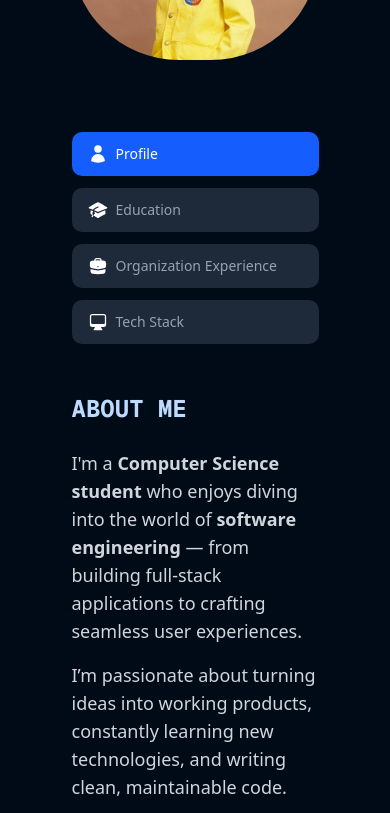
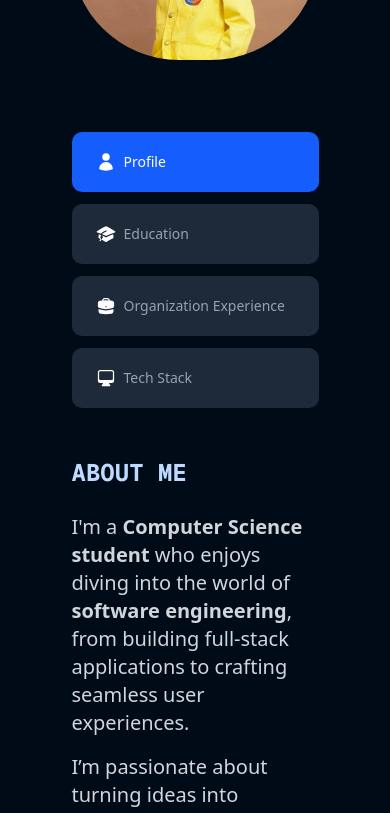
Before and after one commit to HilmyAmmar/portofolio, a Next.js app: page / in a window 390 px wide. Shown: the part 1000-1813 px from the top of the page. Built offline with nearby package versions, Linux system fonts and the light colour scheme.

Commit message:
[STYLE] Improve responsiveness for some section

```diff
--- a/src/app/components/HomePage.tsx
+++ b/src/app/components/HomePage.tsx
@@ -52,7 +52,7 @@ export default function HomePage({ projects }: { projects: any[] }) {
       {!isMobile ? (
         <WavyBackground backgroundFill="#000B18" containerClassName="h-screen">
           <motion.div className="sticky top-0">
-            <div className="w-[80vw] lg:w-[60vw]">
+            <div className="w-[80vw] md:w-[70vw] lg:w-[60vw] xl:w-[50vw] 2xl:w-[40vw]">
               <TextGenerateEffect
                 words={"Hi, I'm "}
                 className="text-xl text-blue-200"
@@ -127,7 +127,7 @@ export default function HomePage({ projects }: { projects: any[] }) {
             initial="hidden"
             animate={imgInView ? "visible" : "hidden"}
             transition={{duration: 1}}
-            className="flex-shrink-0 rounded-full overflow-hidden mb-6 w-[80%] md:w-[70%] lg:w-[60%] xl:w=[50%] 2xl:w-[35%]"
+            className="flex-shrink-0 rounded-full overflow-hidden mb-6 w-[80%] md:w-[70%] lg:w-[60%] xl:w=[50%] 2xl:w-[35%] 2xl:-ml-50"
           >
             <Image
               src="/image/228494.jpg"
--- a/src/app/components/aboutMe.tsx
+++ b/src/app/components/aboutMe.tsx
@@ -15,10 +15,10 @@ const tabs = [
     icon: UserIcon,
     content: (
 
-      <div className="space-y-4 text-gray-300 text-lg">
+      <div className="space-y-4 text-gray-300 text-xl">
         <HyperText className="text-blue-200 text-2xl">About Me</HyperText>
-        <p>
-          I'm a <strong>Computer Science student</strong> who enjoys diving into the world of <strong>software engineering</strong> —
+        <p className=''>
+          I'm a <strong>Computer Science student</strong> who enjoys diving into the world of <strong>software engineering</strong>,
           from building full-stack applications to crafting seamless user experiences.
         </p>
         <p>
@@ -36,10 +36,10 @@ const tabs = [
     label: 'Education',
     icon: AcademicCapIcon,
     content: (
-      <div className="text-gray-300 text-lg space-y-3">
+      <div className="text-gray-300 text-xl space-y-3">
         <HyperText className="text-blue-200 text-2xl">Education</HyperText>
         <p><strong>Universitas Indonesia</strong> — Bachelor of Computer Science</p>
-        <p className="text-sm text-gray-400">Aug 2022 – Aug 2026 (Expected)</p>
+        <p className="text-md text-gray-400">Aug 2022 – Aug 2026 (Expected)</p>
         <p>Courses: Platform-Based Programming, Advanced Programming, Databases, Software Engineering, Python & Java, Software Security</p>
       </div>
     ),
@@ -49,11 +49,11 @@ const tabs = [
     label: 'Organization Experience',
     icon: BriefcaseIcon,
     content: (
-      <div className="text-gray-300 text-lg space-y-4">
+      <div className="text-gray-300 text-xl space-y-4">
         <HyperText className="text-blue-200 text-2xl">Organization Experience</HyperText>
         <div>
           <p><strong>RISTEK UI</strong> — <em>Lead of Mobile Development</em></p>
-          <p className="text-sm text-gray-400">Mar 2025 – Present</p>
+          <p className="text-md text-gray-400">Mar 2025 – Present</p>
           <ul className="list-disc pl-5 mt-2">
             <li>Mentoring junior devs through 1-on-1 sessions and technical workshops</li>
             <li>Leading internal training on mobile storage & test-driven development</li>
@@ -62,7 +62,7 @@ const tabs = [
         </div>
         <div>
           <p><strong>RISTEK UI</strong> — <em>Member of Mobile Development</em></p>
-          <p className="text-sm text-gray-400">Mar 2024 – Dec 2024</p>
+          <p className="text-md text-gray-400">Mar 2024 – Dec 2024</p>
           <ul className="list-disc pl-5 mt-2">
             <li>Worked with PMs, designers, and devs on capstone mobile app project</li>
             <li>Organized Flutter open class as PIC for first-year students</li>
@@ -77,7 +77,7 @@ const tabs = [
     label: 'Tech Stack',
     icon: ComputerDesktopIcon,
     content: (
-      <ul className="text-gray-300 list-disc pl-5 text-xl">
+      <ul className="text-gray-300 list-disc pl-5 text-lg">
         <HyperText className="text-blue-200 text-2xl">Tech Stack</HyperText>
         <li><strong>Languages:</strong> JavaScript, TypeScript, Python, Dart</li>
         <li><strong>Frameworks:</strong> React, Next.js, Django, Flutter</li>
@@ -114,14 +114,14 @@ export default function AboutMe() {
   return (
     <div className="flex flex-col lg:flex-row flex-1 max-w-6xl mx-auto px-4 py-12 gap-10 items-start">
       {/* Tab Nav */}
-      <ul className="flex flex-col space-y-3 text-sm font-medium text-gray-400 w-full lg:w-60">
+      <ul className="flex flex-col space-y-3 2xl:space-y-10 text-sm font-medium text-gray-400 w-full lg:w-80">
       {tabs.map((tab) => {
         const Icon = tab.icon;
         return (
           <li key={tab.key}>
             <button
               className={clsx(
-                'inline-flex items-center px-4 py-3 rounded-lg w-full h-full transition-colors duration-200',
+                'inline-flex items-center px-6 py-5 rounded-lg w-full h-full transition-colors duration-200',
                 activeTab === tab.key
                   ? 'bg-blue-600 text-white'
                   : 'bg-gray-800 hover:bg-gray-700 hover:text-white'
```
